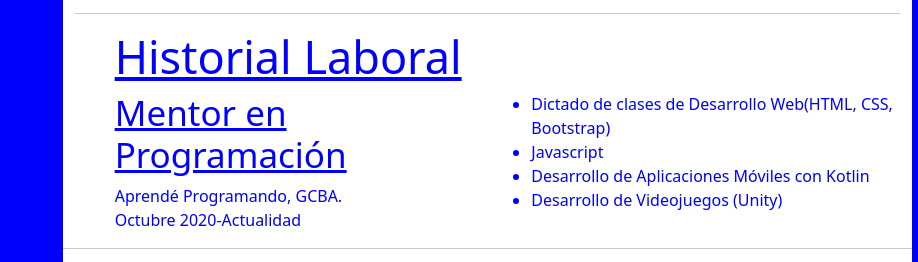
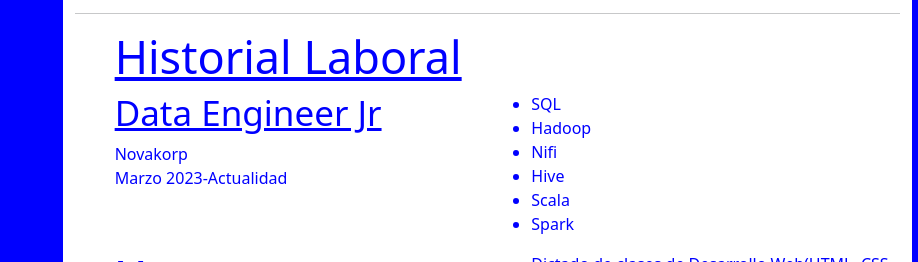
Before and after one commit to diegoBruno1819/miCurriculumVitae, a plain HTML site: page index.html in a window 1280 px wide. Shown: the part 511-773 px from the top of the page, 362-1280 px from the left. Drawn offline with nearby package versions, Linux system fonts and the light colour scheme.

Commit message:
Update index.html
Agrego experiencia labora como DE en Nova

```diff
--- a/index.html
+++ b/index.html
@@ -64,6 +64,22 @@
                 <h2 class="subtitulo separacion">Historial Laboral</h2>
                 <div class="row">
                     <div class="col-12">
+                         <div class="row">
+                            <div class="col-6">
+                                <h3 class="subtitulo2 separacion">Data Engineer Jr</h3>
+                                <p class="separacion">Novakorp<br>Marzo 2023-Actualidad</p>
+                            </div>
+                            <div class="col-6">
+                                <ul>
+                                    <li>SQL</li>
+                                    <li>Hadoop</li>
+                                    <li>Nifi</li>
+                                    <li>Hive</li>
+                                    <li>Scala</li>
+                                    <li>Spark</li>
+                                </ul>
+                            </div>
+                        </div>
                         <div class="row">
                             <div class="col-6">
                                 <h3 class="subtitulo2 separacion">Mentor en Programación</h3>
```
